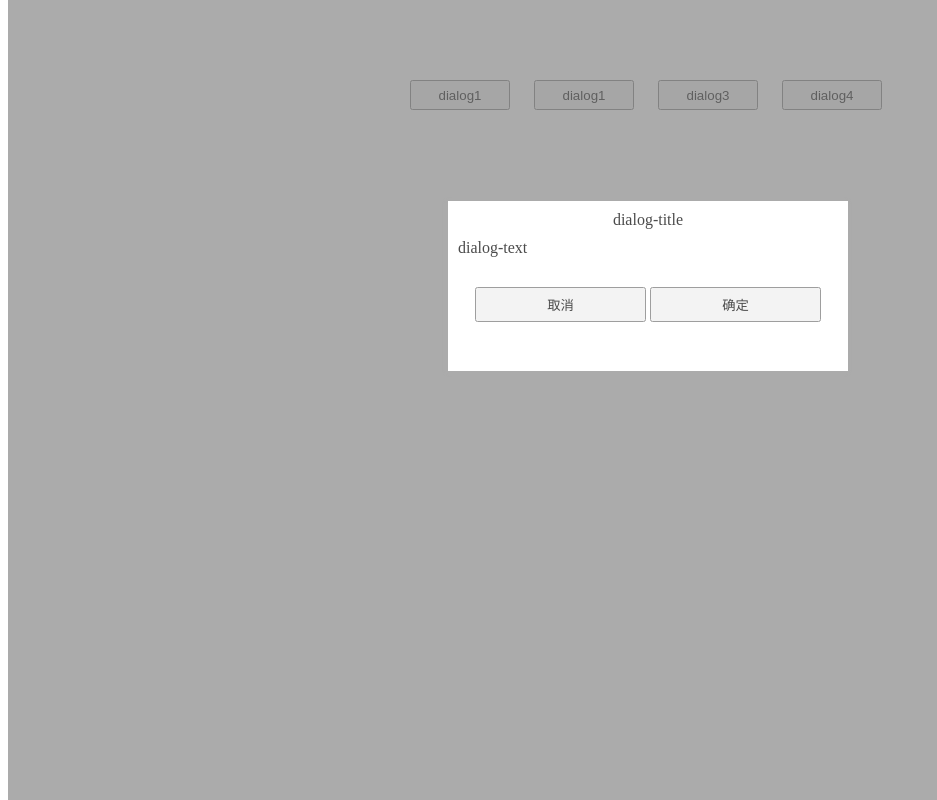
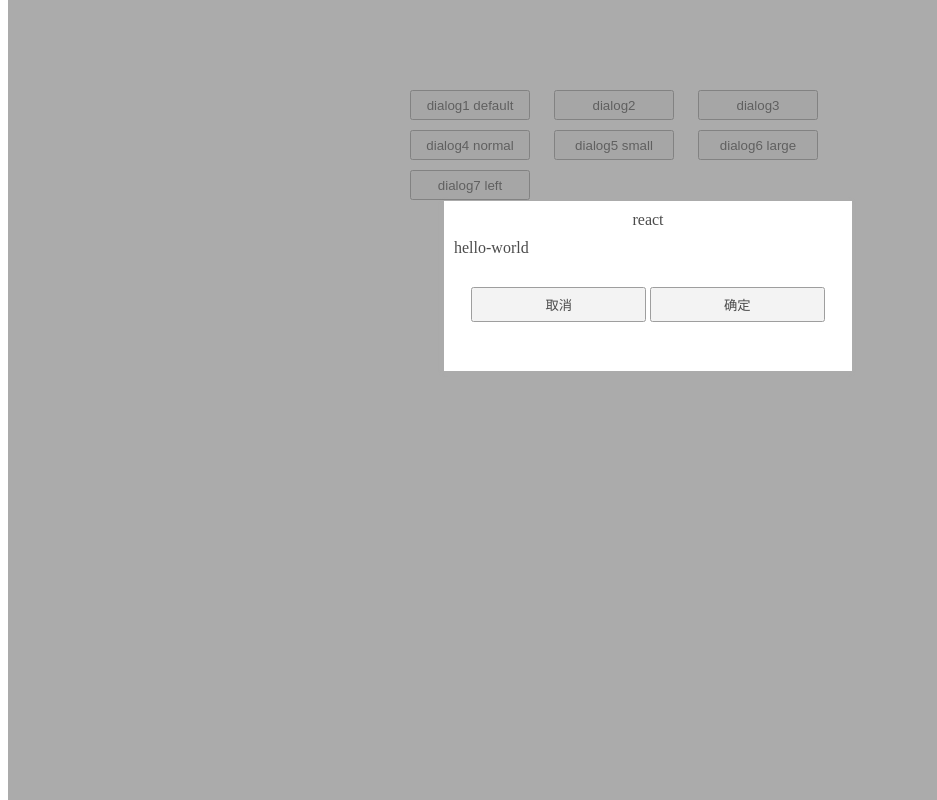
Before and after one commit to SimpleCodeCX/dialog-demo, a plain HTML site: page demo1/dialogDemo.html in a window 1280 px wide. Both pictures are taken after a click on the button "dialog3". Shown: the whole page, without its empty margins (0-937 px from the left). Drawn offline with Linux system fonts and the light colour scheme.

Commit message:
feat(dialog-demo): rich dialog's options

```diff
--- a/demo1/dialog.js
+++ b/demo1/dialog.js
@@ -14,17 +14,28 @@
   </div>
 `;
 
+  let dialogLeft = 0; // 鼠标距离 dialog 左边框的距离
+  let dialogTop = 0; // 鼠标距离 dialog 上边框的距离
+
   function Dialog(options = {}) {
+
+    dialogLeft = 0;
+    dialogTop = 0;
+
     // 创建 dialog 元素
     const dialogContainer = document.createElement('div');
     dialogContainer.innerHTML = dialogTemplate;
     document.getElementsByTagName('body')[0].appendChild(dialogContainer);
 
     options = Object.prototype.toString.call(options) !== '[object Object]' ? {} : options;
-    options.title = options.title || 'dialog-title';
-    options.text = options.text || 'dialog-text';
+    options.title = options.title || 'react';
+    options.text = options.text || 'hello-world';
+    options.size = options.size || 'normal' || 'small' || 'large'; // 定义 dialog 的大小
+    options.top = options.top || '200px';
+    options.left = options.left;
 
     const dialogContainerEl = document.getElementById('dialog-container');
+    const dialogEl = document.getElementById('dialog');
     const dialogTitleEl = document.getElementById('dialog-title');
     const dialogTextEl = document.getElementById('dialog-text');
     const dialogCancelBtnEl = document.getElementById('dialog-cancel-btn');
@@ -33,24 +44,47 @@
     dialogTitleEl.innerText = options.title;
     dialogTextEl.innerText = options.text;
 
+    // 确定按钮事件
+    dialogConfirmBtnEl.addEventListener('click', function (e) {
+      dialogContainerEl.style['display'] = 'none';
+      dialogContainerEl.style['background-color'] = "#fff";
+      // console.log('你点击了确定按钮');
+    });
+
+    // 取消按钮事件
     dialogCancelBtnEl.addEventListener('click', function (e) {
       dialogContainerEl.style['display'] = 'none';
       dialogContainerEl.style['background-color'] = "#fff";
       // console.log('你点击了取消按钮');
     });
 
-    dialogConfirmBtnEl.addEventListener('click', function (e) {
-      dialogContainerEl.style['display'] = 'none';
-      dialogContainerEl.style['background-color'] = "#fff";
-      // console.log('你点击了确定按钮');
-    });
-
     dialogContainerEl.style['background-color'] = "#888888";
     dialogContainerEl.style['display'] = "block";
+
+    let width = '380px';
+    switch (options.size) {
+      case 'small': {
+        width = '228px';
+        break;
+      }
+      case 'normal': {
+        width = '388px';
+        break;
+      }
+      case 'large': {
+        width = '488px';
+        break;
+      }
+      default: {
+        width = '380px';
+      }
+    }
+    dialogEl.style['width'] = width;
+    dialogEl.style['top'] = '200px';
+    options.left ? (dialogEl.style['margin-left'] = options.left)
+      : (dialogEl.style['margin'] = 'auto');
+
   }
-
-  let dialogLeft = 0; // 鼠标距离 dialog 左边框的距离
-  let dialogTop = 0; // 鼠标距离 dialog 上边框的距离
 
   function dragDialogStart(e) {
     let boundingClientRect = e.target.getBoundingClientRect();
--- a/demo1/dialogDemo.html
+++ b/demo1/dialogDemo.html
@@ -16,44 +16,75 @@
     }
 
     .demo-box button {
+      width: 120px;
+      height: 30px;
       margin-left: 20px;
-      width: 100px;
-      height: 30px;
+      margin-top: 10px;
+
     }
   </style>
   <script>
+
     function click1(e) {
-      Dialog({
-        title: 'dialog1',
-        text: 'this is dialog1'
-      });
+      // 不传参数
+      Dialog();
     }
 
     function click2(e) {
       Dialog({
-        title: 'dialog2',
+        title: 'dialog2 title',
         text: 'this is dialog2'
       });
     }
 
     function click3(e) {
-      // 不传参数
-      Dialog();
+      // 参数不是obj类型
+      Dialog(11111);
     }
 
     function click4(e) {
-      // 参数不是obj类型
-      Dialog(11111);
+      Dialog({
+        title: 'normal dialog4',
+        text: 'this is dialog4',
+        size: 'normal'
+      });
+    }
+
+    function click5(e) {
+      Dialog({
+        title: 'small dialog5',
+        text: 'this is dialog5',
+        size: 'small'
+      });
+    }
+
+    function click6(e) {
+      Dialog({
+        title: 'large dialog6',
+        text: 'this is dialog6',
+        size: 'large'
+      });
+    }
+
+    function click7(e) {
+      Dialog({
+        title: 'large dialog6',
+        text: 'this is dialog6',
+        left: '100px'
+      });
     }
   </script>
 </head>
 
 <body>
   <div class="demo-box">
-    <button onclick="click1(event)">dialog1</button>
-    <button onclick="click2(event)">dialog1</button>
+    <button onclick="click1(event)">dialog1 default</button>
+    <button onclick="click2(event)">dialog2 </button>
     <button onclick="click3(event)">dialog3</button>
-    <button onclick="click4(event)">dialog4</button>
+    <button onclick="click4(event)">dialog4 normal</button>
+    <button onclick="click5(event)">dialog5 small</button>
+    <button onclick="click6(event)">dialog6 large</button>
+    <button onclick="click7(event)">dialog7 left</button>
   </div>
 </body>
 
```
